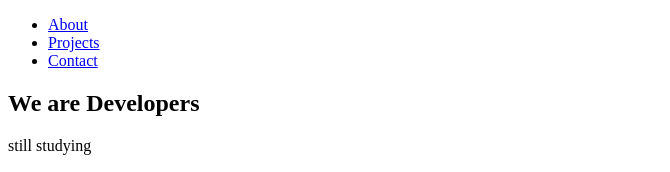
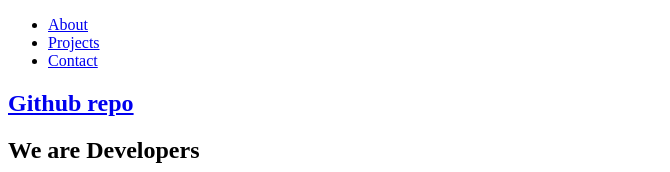
Before and after one commit to N-Jufri/Titus-and-Novel-Portfolio, a plain HTML site: page fcc-test-suite-template-master/index.html in a window 1280 px wide. Shown: the top 172 px of the page, without its empty margins (0-670 px from the left). Drawn offline with Linux system fonts and the light colour scheme.

Commit message:
add github repo link

```diff
--- a/fcc-test-suite-template-master/index.html
+++ b/fcc-test-suite-template-master/index.html
@@ -29,7 +29,11 @@
           <a href="#profileg" >Contact</a>
 
         </li>
+
       </ul>
+      <h2 id="profile-link">
+      <a href="https://github.com/microverseinc/fcc-test-suite-template" target="_blank">Github repo</a>
+    </h2>
 
 
 
```
